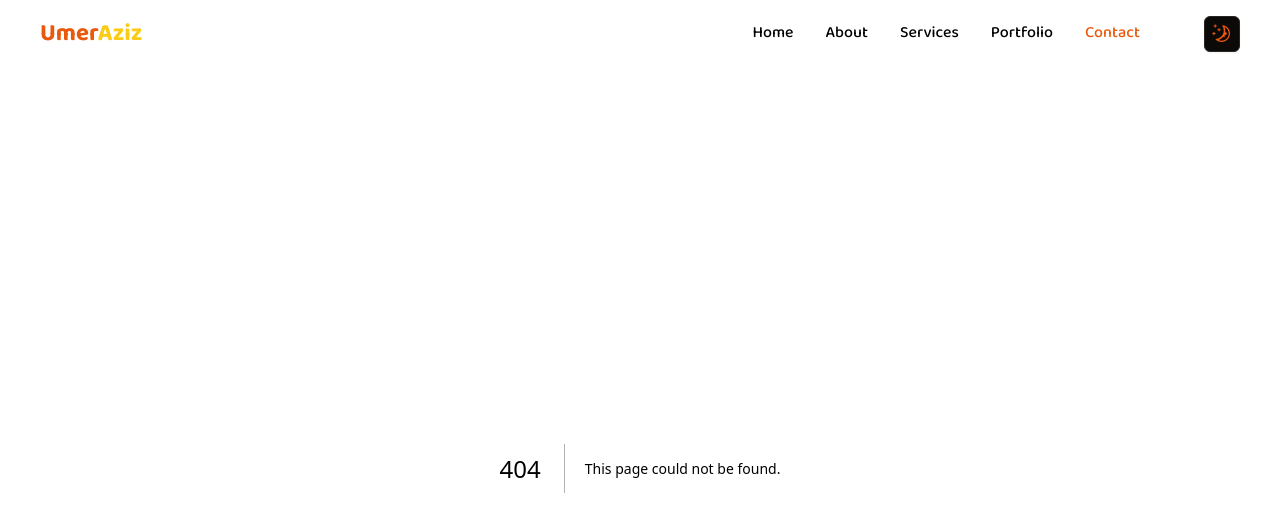
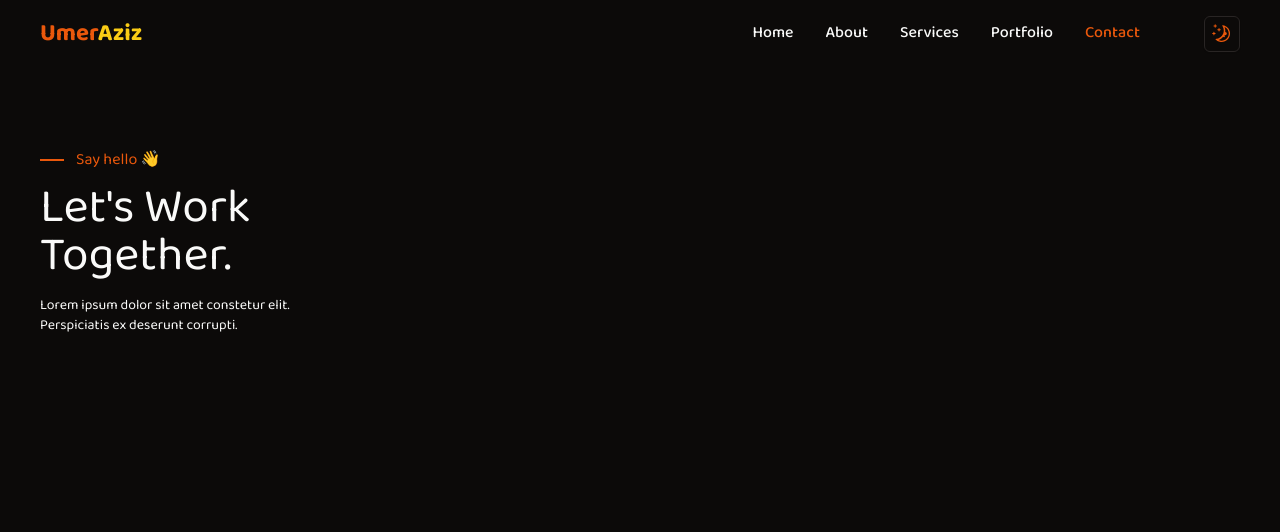
Before and after one commit to Umer-Aziz/portfolio, a Next.js app: page /contact in a window 1280 px wide. Before the commit this address had no page. Shown: the top 532 px of the page. Built offline with nearby package versions, Linux system fonts and the light colour scheme.

Commit message:
added footer  section

```diff
--- /dev/null
+++ b/app/contact/page.tsx
@@ -0,0 +1,29 @@
+import React from 'react'
+
+const page = () => {
+  return (
+   <>
+   <main>
+    <div className='padd-x padd-y max-width'>
+        <section className='grid grid-cols-2'>
+            <div>
+                <div className='text-primary flex items-center gap-3'>
+                    <div className='w-6 h-0.5 border-t-2 border-primary'></div>
+                    <span>Say hello 👋</span>
+                </div>
+                <h1 className='text-5xl mt-3 mb-4'>Let's Work <br />Together.</h1>
+                <p className='max-w-64 text-sm'>Lorem ipsum dolor sit amet constetur elit. Perspiciatis ex deserunt corrupti.</p>
+            </div>
+            <div></div>
+        </section>
+        <section>
+            <div></div>
+            <div></div>
+        </section>
+    </div>
+   </main>
+   </>
+  )
+}
+
+export default page
--- a/components/Hero.tsx
+++ b/components/Hero.tsx
@@ -7,6 +7,7 @@ import Spline from "@splinetool/react-spline";
 import AnimatedText from "./AnimatedText";
 import { Each } from "./Each";
 import SocialShare from "./SocialShare";
+import Link from "next/link";
 
 
 const Hero = () => {
@@ -53,8 +54,8 @@ const Hero = () => {
            whileInView={{opacity:[0,1]}}
            transition={{duration:1}}
            className="opacity-0"
-          ><Button className="flex items-center gap-1">
-             <span>Contact me</span> <FiSend/></Button>
+          ><Link href={"/contact"} ><Button className="flex items-center gap-1">
+             <span>Contact me</span> <FiSend/></Button></Link>
             </motion.div>
             <motion.div
            whileInView={{opacity:[0,1]}}
--- a/components/Slider.tsx
+++ b/components/Slider.tsx
@@ -85,7 +85,7 @@ export default function Slider() {
       >
     {SliderData.map((data,index)=>{
         return(
-            <SwiperSlide key={index} className='relative rounded-md md:rounded-lg shadow-lg hover:shadow-primary border group hover:border-primary duration-200'>
+            <SwiperSlide key={index} className='relative rounded-md md:rounded-lg shadow-md hover:shadow-primary border group hover:border-primary duration-200'>
             <span className='absolute top-3 left-2 bg-primary px-2 rounded-xl text-white'>{data.Tag}</span>
             <div className={`pt-12 px-10 dark:bg-[url(/img/project-bg-dark.png)] bg-[url(/img/project-bg-light.png)]
              bg-center`}>
```
